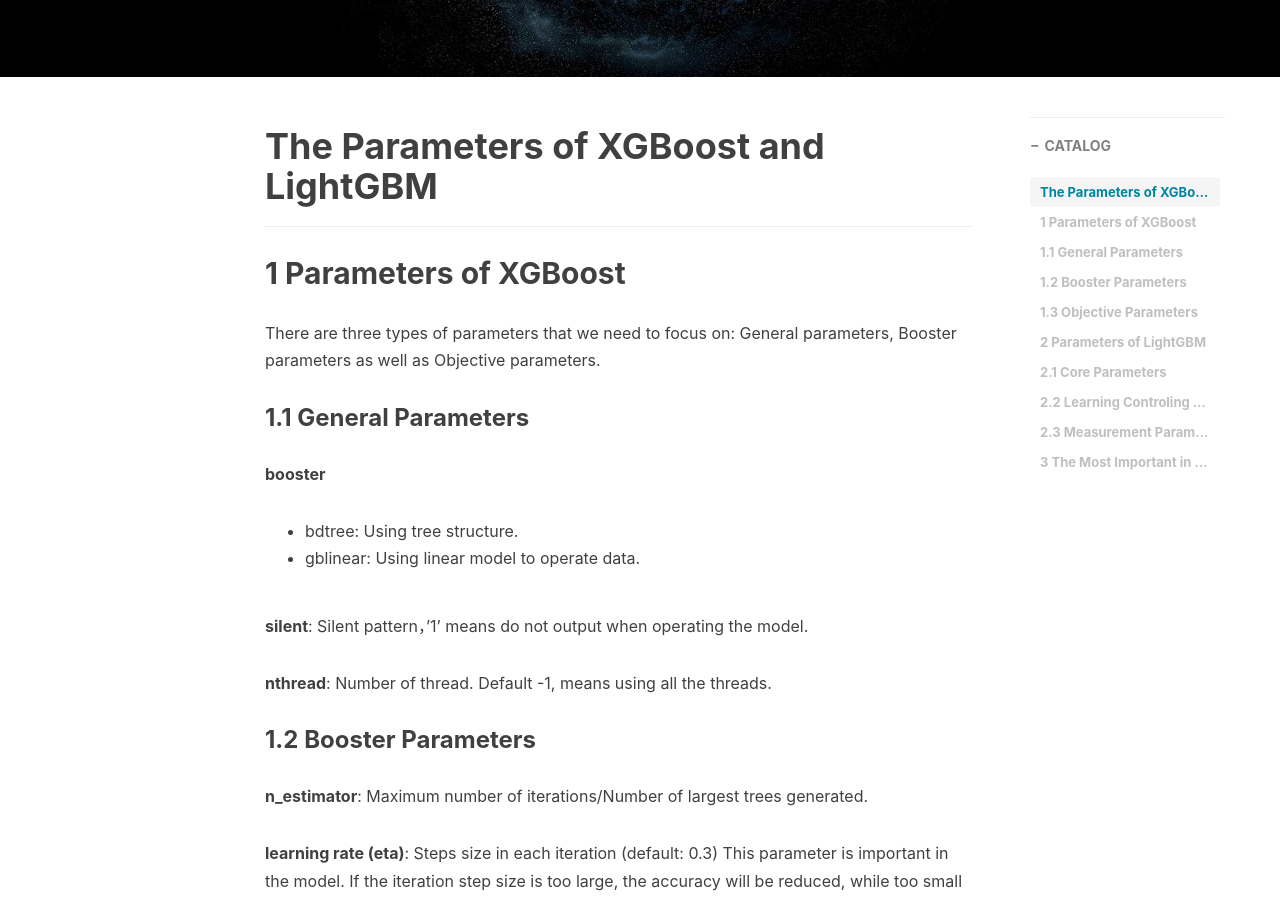
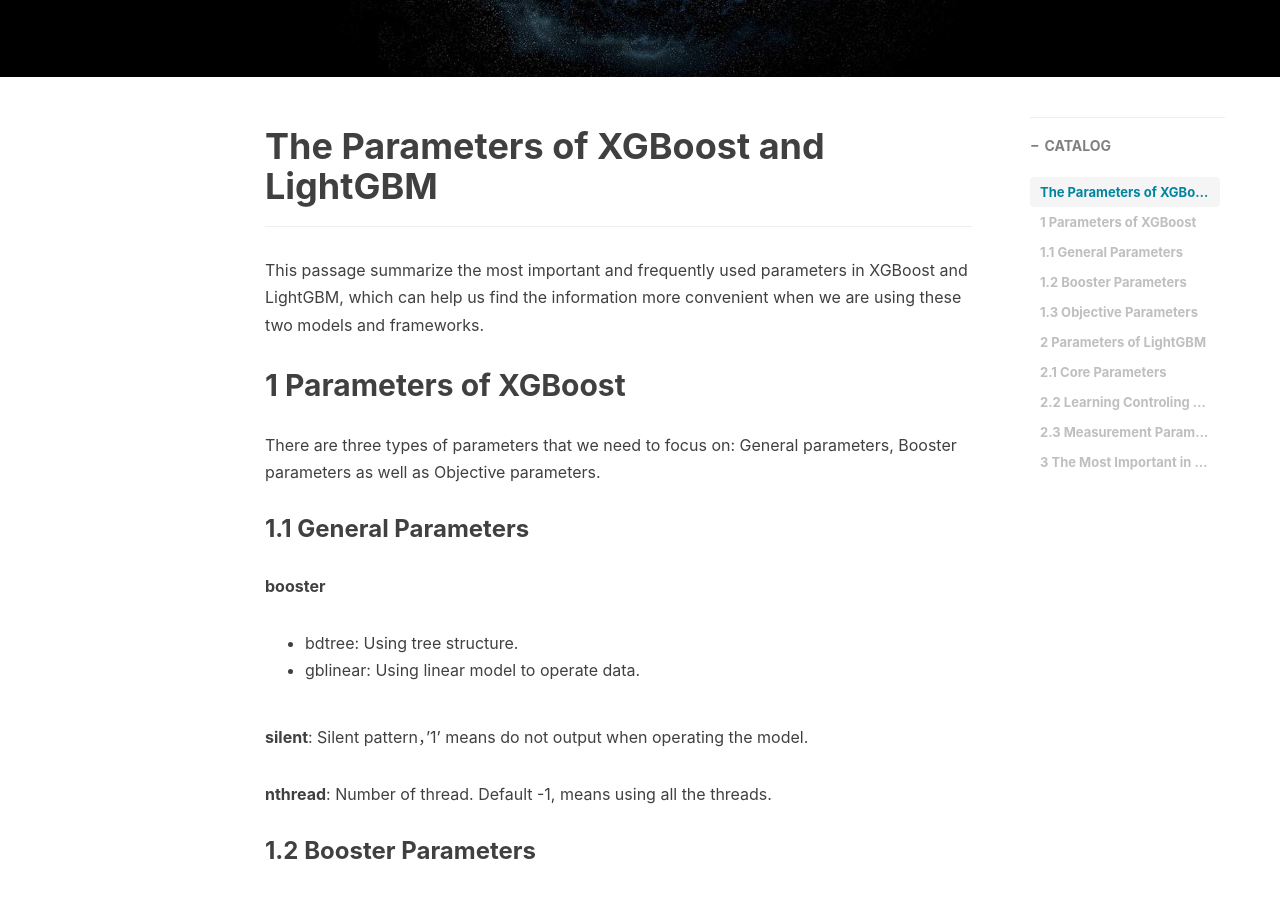
Before and after one commit to ZaccWu/ZaccWu.github.io, a Jekyll site: the page built from _posts/2019-08-31-The Parameters of XGBoost and LightGBM.md, in a window 1280 px wide and 900 px high, scrolled down 440 px. Built offline with Jekyll 4.4.1, drawn with Linux system fonts in a browser that asks for light colours; nearby versions of some CDN libraries; comment, search, counter and statistics services are not loaded.

Commit message:
Update 2019-08-31-The Parameters of XGBoost and LightGBM.md

```diff
--- a/_posts/2019-08-31-The Parameters of XGBoost and LightGBM.md
+++ b/_posts/2019-08-31-The Parameters of XGBoost and LightGBM.md
@@ -11,6 +11,8 @@
 ---
 # The Parameters of XGBoost and LightGBM
 ***
+This passage summarize the most important and frequently used parameters in XGBoost and LightGBM, which can help us find the information more convenient when we are using these two models and frameworks.
+
 ## 1 Parameters of XGBoost
 There are three types of parameters that we need to focus on: General parameters, Booster parameters as well as Objective parameters.
 ### 1.1 General Parameters
```
